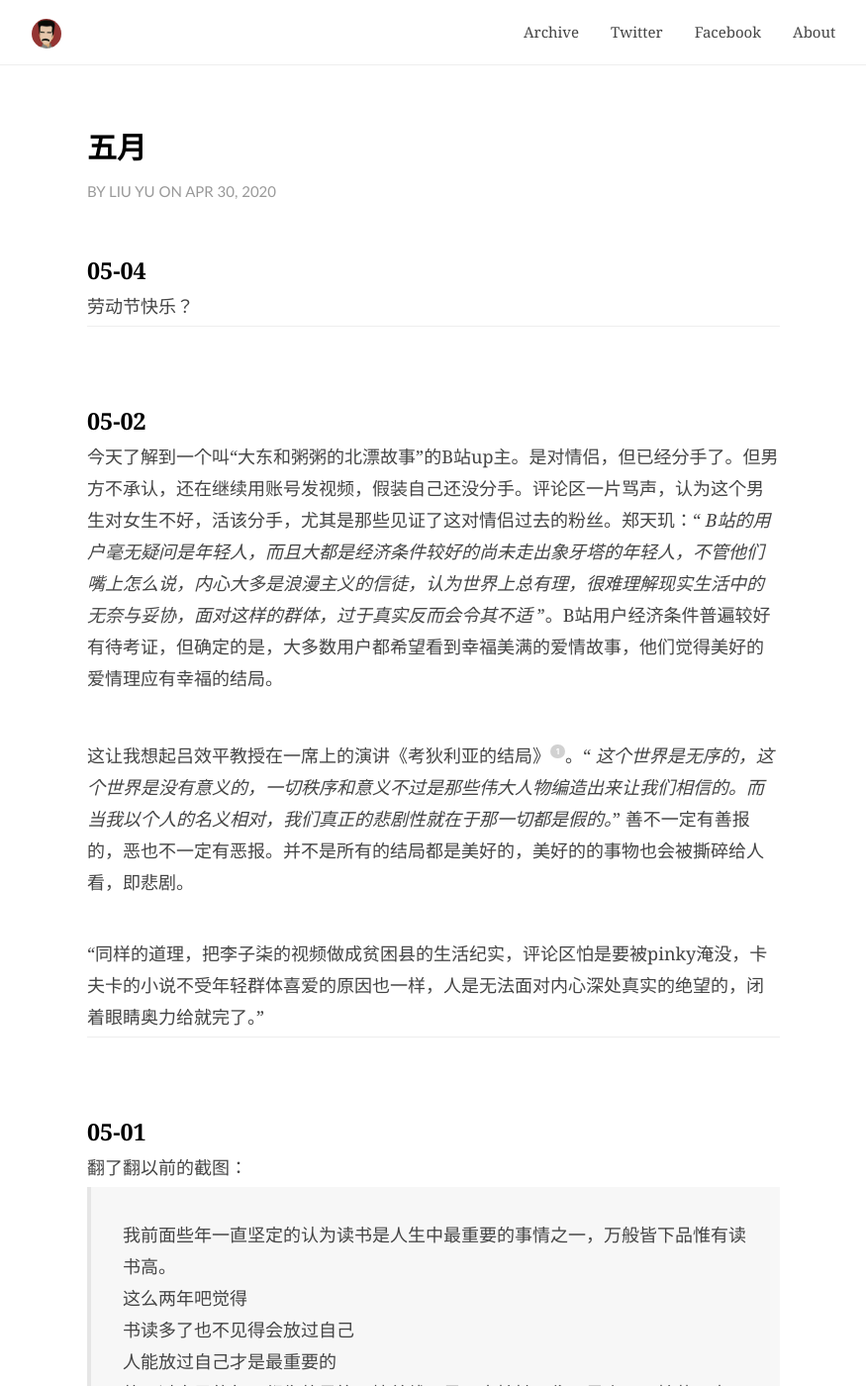
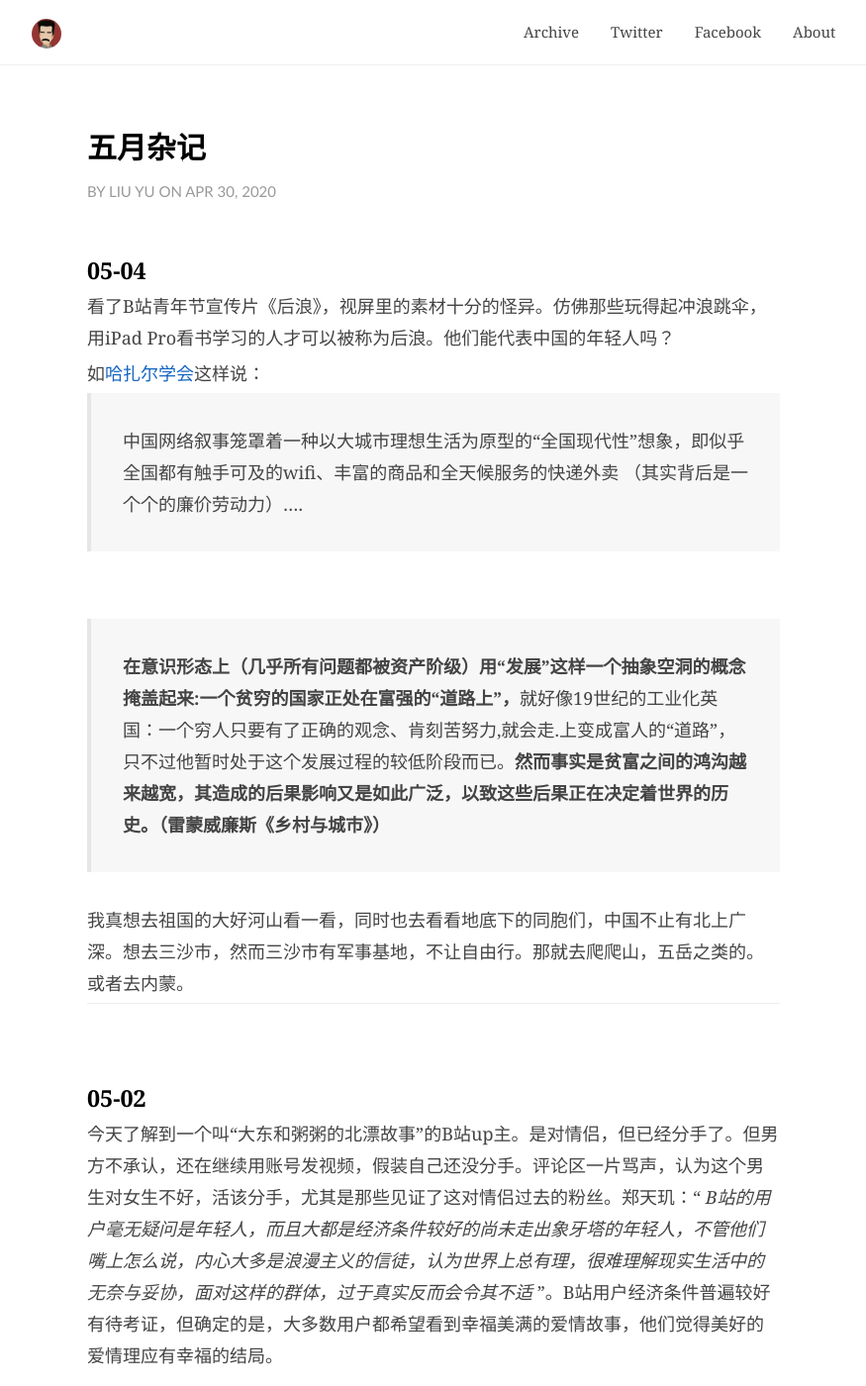
Before and after one commit to JaydenYL/JaydenYL.github.io, a Jekyll site: the page built from _posts/2020-04-26-日记.md, in a window 1280 px wide and 1400 px high. Shown: the whole window at 99% size, without its empty margins (202-1077 px from the left). Built offline with Jekyll 4.4.1, drawn with Linux system fonts in a browser that asks for light colours; comment, search, counter and statistics services are not loaded.

Commit message:
Update 2020-04-26-日记.md

```diff
--- a/_posts/2020-04-26-日记.md
+++ b/_posts/2020-04-26-日记.md
@@ -1,6 +1,6 @@
 ---
 layout: post
-title:  五月
+title:  五月杂记
 subtitle:
 date:   30-04-2020 06:19 AEST
 author: LIU YU
@@ -17,15 +17,23 @@ catalog: true
 
 ### 05-04
 
-劳动节快乐？
+看了B站青年节宣传片《后浪》，视屏里的素材十分的怪异。仿佛那些玩得起冲浪跳伞，用iPad Pro看书学习的人才可以被称为后浪。他们能代表中国的年轻人吗？
 
+如[哈扎尔学会](https://www.zhihu.com/people/e460573b88dd312b56c33b413f000bdd)这样说：
 
+> 中国网络叙事笼罩着一种以大城市理想生活为原型的“全国现代性”想象，即似乎全国都有触手可及的wifi、丰富的商品和全天候服务的快递外卖 （其实背后是一个个的廉价劳动力）....
 
+<br>
 
+> **在意识形态上（几乎所有问题都被资产阶级）用“发展”这样一个抽象空洞的概念掩盖起来:一个贫穷的国家正处在富强的“道路上”，**就好像19世纪的工业化英国：一个穷人只要有了正确的观念、肯刻苦努力,就会走.上变成富人的“道路”，只不过他暂时处于这个发展过程的较低阶段而已。**然而事实是贫富之间的鸿沟越来越宽，其造成的后果影响又是如此广泛，以致这些后果正在决定着世界的历史。（雷蒙威廉斯《乡村与城市》）**
+
+我真想去祖国的大好河山看一看，同时也去看看地底下的同胞们，中国不止有北上广深。想去三沙市，然而三沙市有军事基地，不让自由行。那就去爬爬山，五岳之类的。或者去内蒙。
 
 
 
 ---
+
+
 
 
 
@@ -39,7 +47,7 @@ catalog: true
 
 <br>
 
-“同样的道理，把李子柒的视频做成贫困县的生活纪实，评论区怕是要被pinky淹没，卡夫卡的小说不受年轻群体喜爱的原因也一样，人是无法面对内心深处真实的绝望的，闭着眼睛奥力给就完了。”
+>  “同样的道理，把李子柒的视频做成贫困县的生活纪实，评论区怕是要被pinky淹没，卡夫卡的小说不受年轻群体喜爱的原因也一样，人是无法面对内心深处真实的绝望的，闭着眼睛奥力给就完了。”
 
 [^1]: [一席官网视频--《考狄利亚的结局》](https://yixi.tv/speech/586)
 
```
